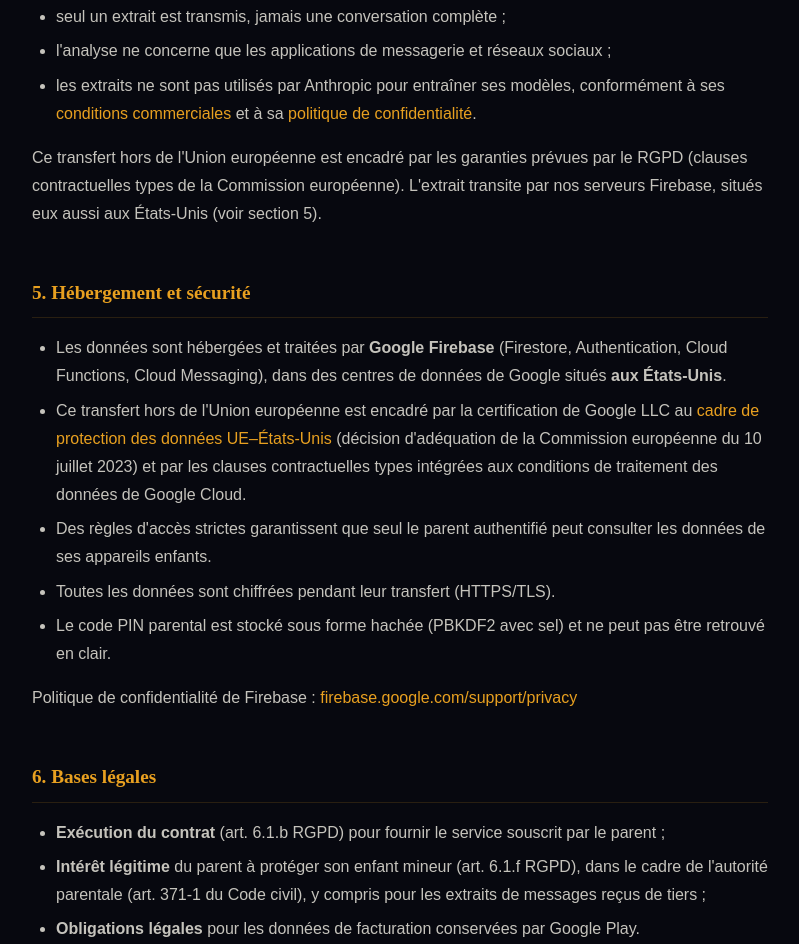
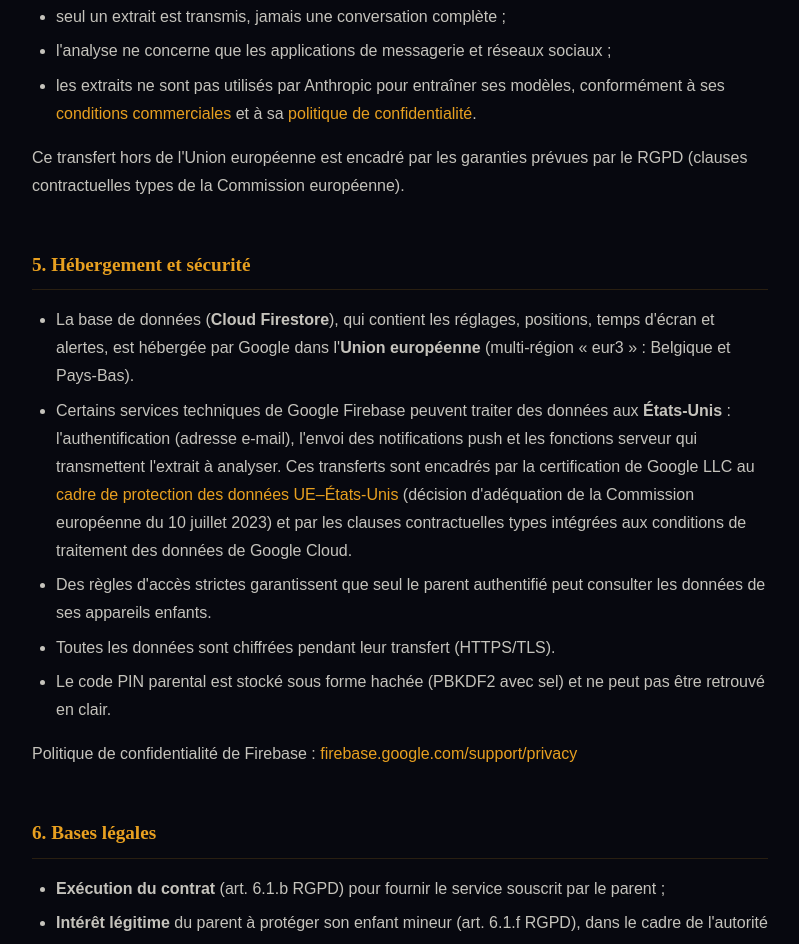
Before and after one commit to schaellerclems-dot/deuxsecondes-privacy, a plain HTML site: page index.html in a window 1280 px wide. Shown: the part 2971-3915 px from the top of the page, without its empty margins (240-1039 px from the left). Drawn offline with Linux system fonts and the light colour scheme; a web font is replaced by a local one.

Commit message:
Politique DeuxSecondes : base Firestore en Europe (eur3), services annexes aux États-Unis
Co-Authored-By: Claude Opus 5.5 <noreply@anthropic.com>
Claude-Session: https://claude.ai/code/session_015xbDVYJe9MnLzixygDxjeB

```diff
--- a/index.html
+++ b/index.html
@@ -125,12 +125,12 @@
     <li>l'analyse ne concerne que les applications de messagerie et réseaux sociaux ;</li>
     <li>les extraits ne sont pas utilisés par Anthropic pour entraîner ses modèles, conformément à ses <a href="https://www.anthropic.com/legal/commercial-terms" target="_blank" rel="noopener">conditions commerciales</a> et à sa <a href="https://www.anthropic.com/legal/privacy" target="_blank" rel="noopener">politique de confidentialité</a>.</li>
   </ul>
-  <p>Ce transfert hors de l'Union européenne est encadré par les garanties prévues par le RGPD (clauses contractuelles types de la Commission européenne). L'extrait transite par nos serveurs Firebase, situés eux aussi aux États-Unis (voir section 5).</p>
+  <p>Ce transfert hors de l'Union européenne est encadré par les garanties prévues par le RGPD (clauses contractuelles types de la Commission européenne).</p>
 
   <h2>5. Hébergement et sécurité</h2>
   <ul>
-    <li>Les données sont hébergées et traitées par <strong>Google Firebase</strong> (Firestore, Authentication, Cloud Functions, Cloud Messaging), dans des centres de données de Google situés <strong>aux États-Unis</strong>.</li>
-    <li>Ce transfert hors de l'Union européenne est encadré par la certification de Google LLC au <a href="https://www.dataprivacyframework.gov/" target="_blank" rel="noopener">cadre de protection des données UE–États-Unis</a> (décision d'adéquation de la Commission européenne du 10 juillet 2023) et par les clauses contractuelles types intégrées aux conditions de traitement des données de Google Cloud.</li>
+    <li>La base de données (<strong>Cloud Firestore</strong>), qui contient les réglages, positions, temps d'écran et alertes, est hébergée par Google dans l'<strong>Union européenne</strong> (multi-région « eur3 » : Belgique et Pays-Bas).</li>
+    <li>Certains services techniques de Google Firebase peuvent traiter des données aux <strong>États-Unis</strong> : l'authentification (adresse e-mail), l'envoi des notifications push et les fonctions serveur qui transmettent l'extrait à analyser. Ces transferts sont encadrés par la certification de Google LLC au <a href="https://www.dataprivacyframework.gov/" target="_blank" rel="noopener">cadre de protection des données UE–États-Unis</a> (décision d'adéquation de la Commission européenne du 10 juillet 2023) et par les clauses contractuelles types intégrées aux conditions de traitement des données de Google Cloud.</li>
     <li>Des règles d'accès strictes garantissent que seul le parent authentifié peut consulter les données de ses appareils enfants.</li>
     <li>Toutes les données sont chiffrées pendant leur transfert (HTTPS/TLS).</li>
     <li>Le code PIN parental est stocké sous forme hachée (PBKDF2 avec sel) et ne peut pas être retrouvé en clair.</li>
```
